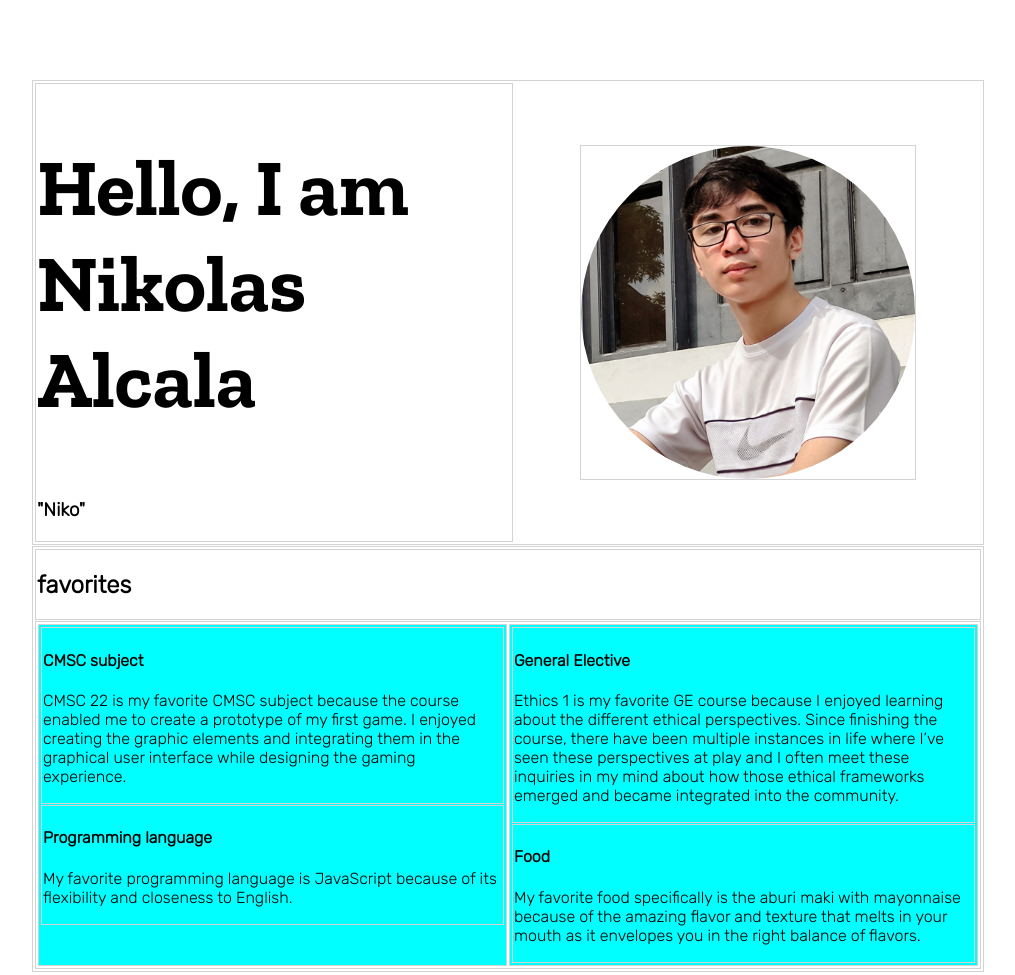
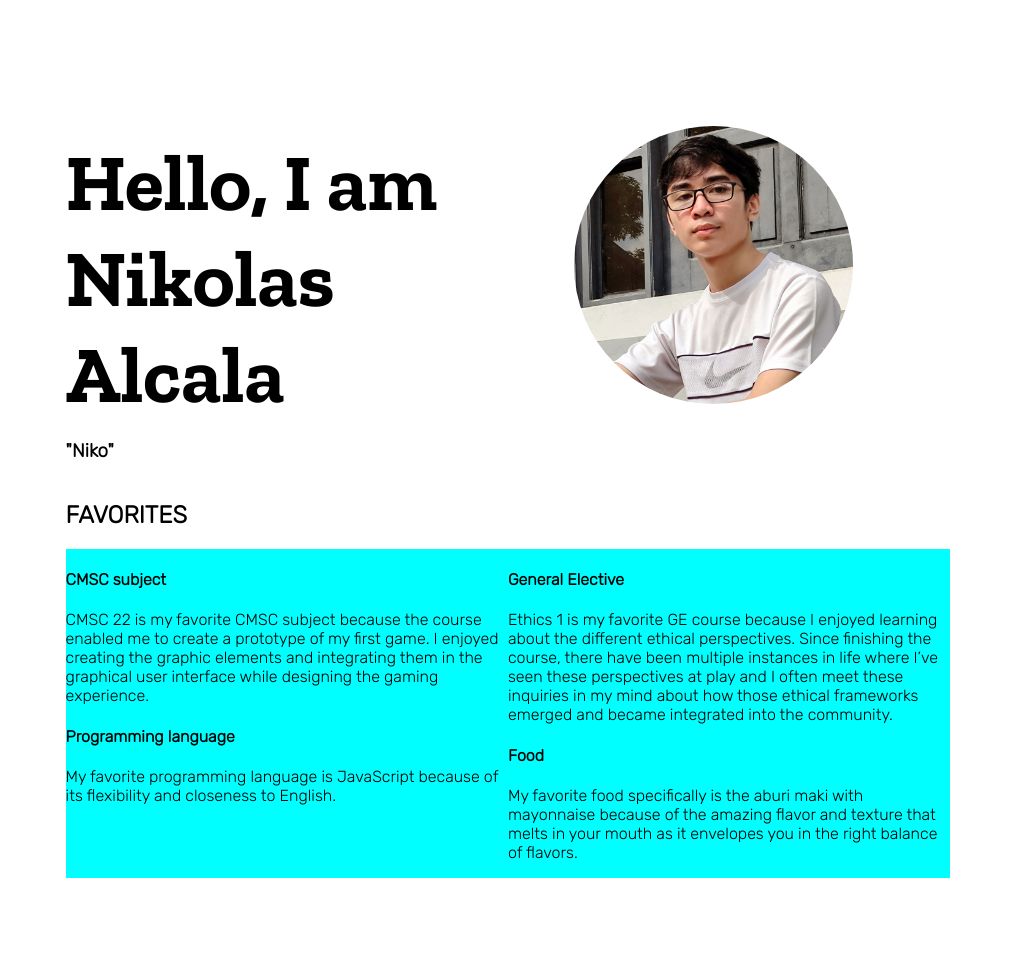
Before and after one commit to Nikolas-ComSci/cmsc100exer1, a plain HTML site: page index.html in a window 1280 px wide. Shown: the whole page, without its empty margins (132-1147 px from the left). After the commit the page ends 886 px from the top, so only its background shows below. Drawn offline with nearby package versions, Linux system fonts and the light colour scheme.

Commit message:
fix: added 'section-header' class to h2 for styling

```diff
--- a/exer01.css
+++ b/exer01.css
@@ -1,12 +1,6 @@
 @import url('https://fonts.googleapis.com/css2?family=Rubik:wght@300&family=Zilla+Slab:wght@700&display=swap');
 
-div{
-    border-width: 1px;
-    border-style: solid;
-    border-color: lightgray;
-    margin: 1px;
-    padding: 1px;
-}
+
 
 body{
     font-family: 'Rubik', sans-serif;
@@ -14,7 +8,7 @@ body{
 
 .parent-box{
     min-width: 800px;
-    width: 75%;
+    width: 70%;
     margin-left: auto;
     margin-right: auto;
 }
@@ -51,6 +45,7 @@ body{
 
 #name{
     font-size: 5em;
+    margin-bottom: 0em;
 }
 
 #favorites-body{
@@ -72,8 +67,8 @@ body{
     position: absolute;
     top: 0;
     left: 0;
-    width: 100%;
-    height: 100%;
+    width: 90%;
+    height: 90%;
     object-fit: cover;
     border-radius: 50%;
   }
--- a/index.html
+++ b/index.html
@@ -17,7 +17,7 @@
         </div>
         <div class="parent-box lower-half">
             <div id="favorites-header">
-                <h2>favorites</h2>
+                <h2 class="section-header">FAVORITES</h2>
             </div>
             <div id="favorites-body">
                 <div id="favorites-left-column">
```
